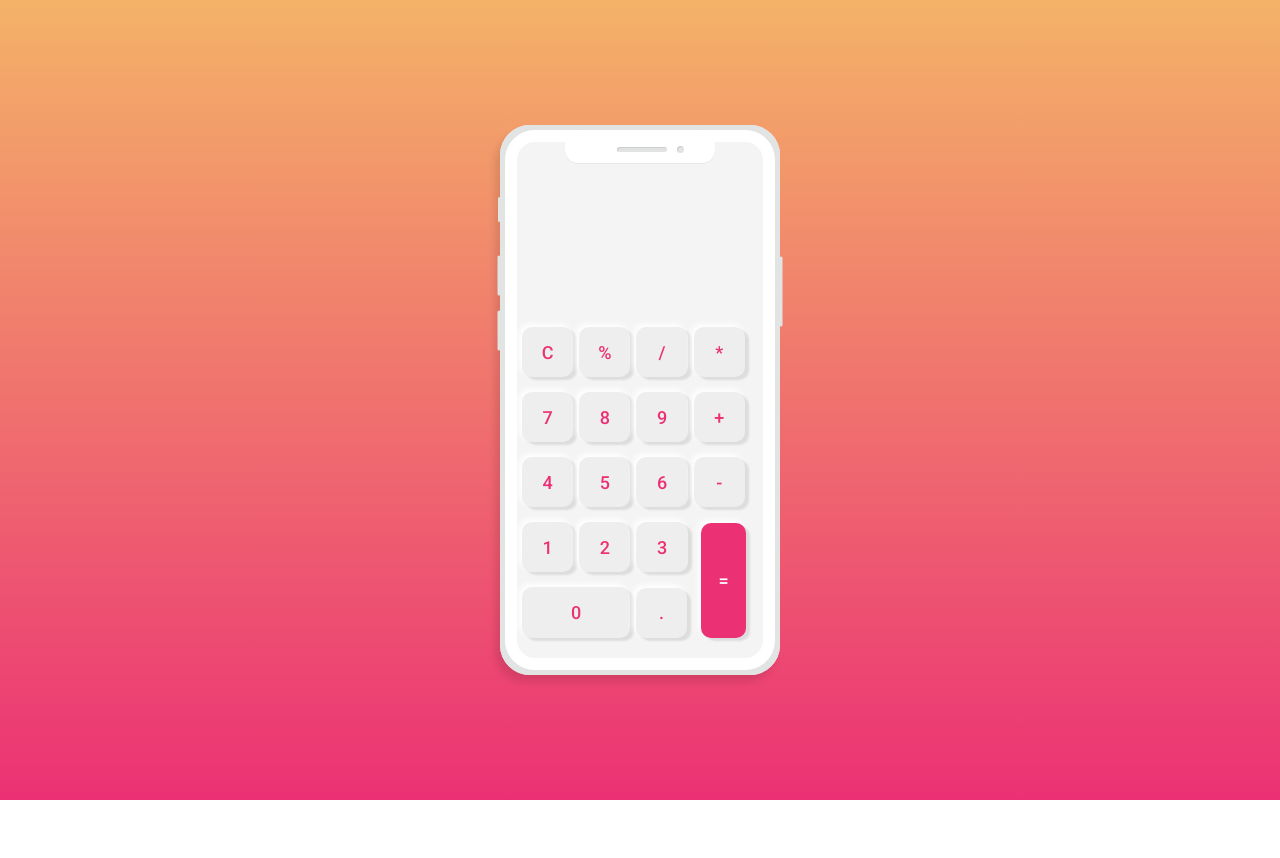
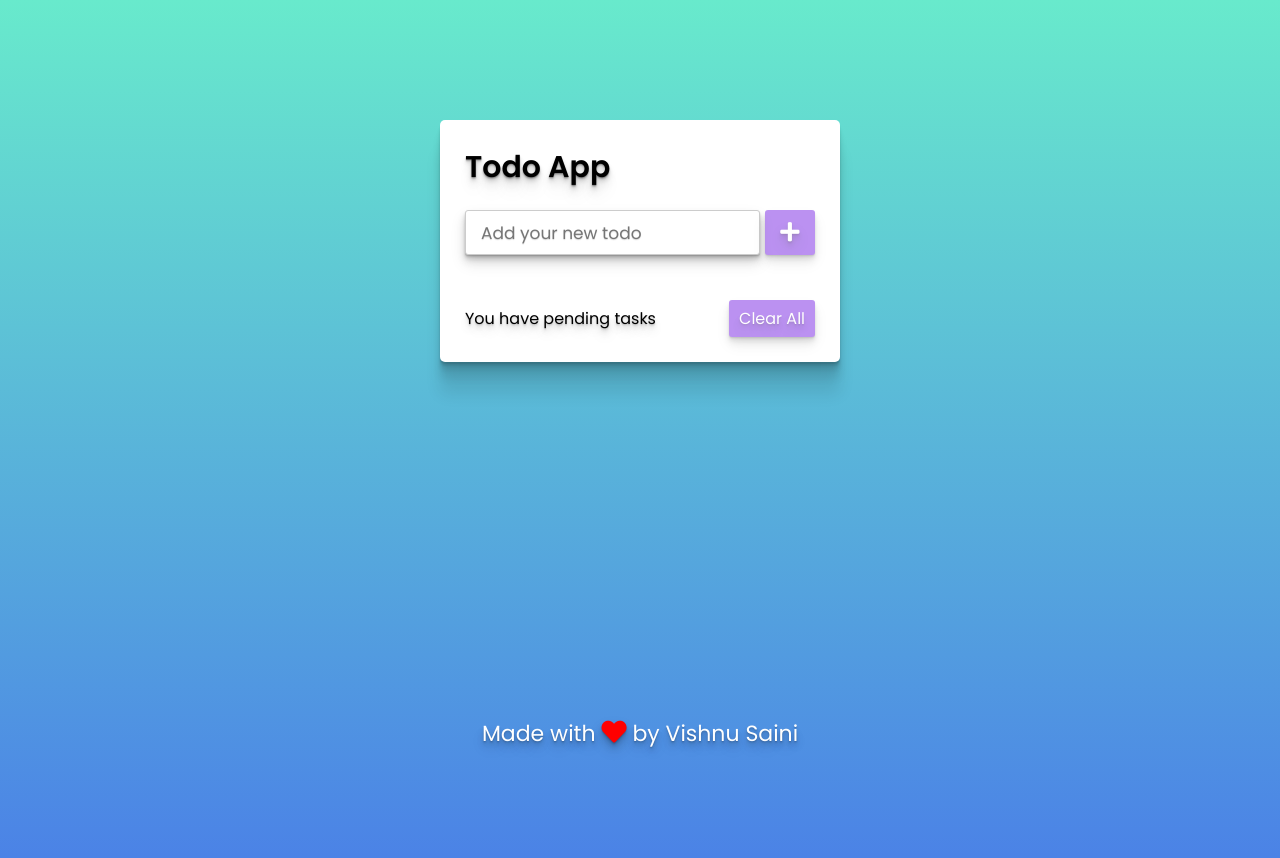
Before and after one commit to VishnuSaini07/Calculator-App, a plain HTML site: page index.html in a window 1280 px wide. Before the commit the page ends 800 px from the top, so only its background shows below. Drawn offline with Linux system fonts and the light colour scheme.

Commit message:
Add files via upload

```diff
--- a/index.html
+++ b/index.html
@@ -4,55 +4,32 @@
   <meta charset="UTF-8">
   <meta http-equiv="X-UA-Compatible" content="IE=edge">
   <meta name="viewport" content="width=device-width, initial-scale=1.0">
-  <title>Calculator App | Neomorphism UI Design</title>
+  <title>Todo App</title>
   <link rel="stylesheet" href="style.css">
+  <link rel="stylesheet" href="https://use.fontawesome.com/releases/v5.15.2/css/all.css" integrity="sha384-vSIIfh2YWi9wW0r9iZe7RJPrKwp6bG+s9QZMoITbCckVJqGCCRhc+ccxNcdpHuYu" crossorigin="anonymous">
 </head>
 <body>
-
-  <div class="phone">
-    <div class="layer1">
-      <div class="button"></div>
-      <div class="volume-button-plus"></div>
-      <div class="volume-button-minus"></div>
-      <div class="power-button"></div>
+  <div class="wrapper">
+    <header>Todo App</header>
+    <div class="inputField">
+      <input type="text" placeholder="Add your new todo">
+      <button><i class="fas fa-plus"></i></button>
     </div>
-    <div class="layer2">
-      <div class="line1"></div>
-      <div class="container">
-        <form action="#" name="forms">
-          <input type="text" name="answer">
-          <div class="buttons">
-            <input type="button" value="C" onclick="forms.answer.value = ''">
-            <input type="button" value="%" onclick="forms.answer.value += '%'">
-            <input type="button" value="/" onclick="forms.answer.value += '/'">
-            <input type="button" value="*" onclick="forms.answer.value += '*'">
-          </div>
-          <div class="buttons">
-            <input type="button" value="7" onclick="forms.answer.value += '7'">
-            <input type="button" value="8" onclick="forms.answer.value += '8'">
-            <input type="button" value="9" onclick="forms.answer.value += '9'">
-            <input type="button" value="+" onclick="forms.answer.value += '+'">
-          </div>
-          <div class="buttons">
-            <input type="button" value="4" onclick="forms.answer.value += '4'">
-            <input type="button" value="5" onclick="forms.answer.value += '5'">
-            <input type="button" value="6" onclick="forms.answer.value += '6'">
-            <input type="button" value="-" onclick="forms.answer.value += '-'">
-          </div>
-          <div class="buttons">
-            <input type="button" value="1" onclick="forms.answer.value += '1'">
-            <input type="button" value="2" onclick="forms.answer.value += '2'">
-            <input type="button" value="3" onclick="forms.answer.value += '3'">
-          </div>
-          <div class="buttons">
-            <input type="button" value="0" class="zero" onclick="forms.answer.value += '0'">
-            <input type="button" value="." onclick="forms.answer.value += '.'">
-            <input type="button" value="=" class="total"  onclick="forms.answer.value = eval(forms.answer.value)">
-          </div>
-        </form>
-      </div>
+    <ul class="todoList">
+      <!-- <li>Buy a new gaming laptop <span><i class="fas fa-trash"></i></span></li>
+      <li>Complete a previous task <span><i class="fas fa-trash"></i></span></li>
+      <li>Create a video for youtube <span><i class="fas fa-trash"></i></span></li>
+      <li>Create a new portfolio site <span><i class="fas fa-trash"></i></span></li> -->
+    </ul>
+    <div class="footer">
+      <span>You have <span class="pendingNumb"></span> pending tasks</span>
+      <button>Clear All</button>
     </div>
   </div>
 
+  <p>Made with <i class="fas fa-heart"></i> by Vishnu Saini</p>
+
+  <script src="script.js"></script>
+
 </body>
 </html>
--- a/style.css
+++ b/style.css
@@ -1,187 +1,198 @@
-@import url('https://fonts.googleapis.com/css2?family=Roboto:wght@400;500;700;900&display=swap');
+@import url('https://fonts.googleapis.com/css2?family=Poppins:wght@300;400;500;600;700;800;900&display=swap');
 
 * {
   margin: 0;
   padding: 0;
   box-sizing: border-box;
-  font-family: 'Roboto', sans-serif;
+  font-family: 'Poppins', sans-serif;
 }
 
 body {
-  background: linear-gradient(rgba(244,178,104,255), rgba(235,49,116,255));
   height: 100vh;
+  width: 100%;
+  background: linear-gradient(to bottom, #68EACC 0%, #497BE8 100%);
+  overflow: hidden;
 }
 
-.phone {
-  width: 280px;
-  height: 550px;
-  background: #f5f4f4;
-  position: relative;
-  top: 50%;
-  left: 50%;
-  transform: translate(-50%, -50%);
-  border-radius: 30px;
-  box-shadow: -5px 7px 7px rgba(0, 0, 0, 0.1);
-  z-index: 100;
+.wrapper {
+  margin: 120px auto;
+  max-width: 400px;
+  width: 100%;
+  background: #fff;
+  border-radius: 5px;
+  padding: 25px;
+  box-shadow: 0 2px 1px rgba(0,0,0,0.09),
+  0 4px 2px rgba(0,0,0,0.09),
+  0 8px 4px rgba(0,0,0,0.09),
+  0 16px 8px rgba(0,0,0,0.09),
+  0 32px 16px rgba(0,0,0,0.09);
 }
 
-
-.layer1 {
-  width: 280px;
-  height: 550px;
-  border: 7px solid #E2E4E3;
-  border-radius: 30px;
+.wrapper header {
+  font-size: 30px;
+  font-weight: 600;
+  text-shadow: 0 1px 1px rgba(0,0,0,0.25),
+  0 2px 2px rgba(0,0,0,0.20),
+  0 4px 4px rgba(0,0,0,0.15),
+  0 8px 8px rgba(0,0,0,0.10),
+  0 16px 16px rgba(0,0,0,0.05);
 }
 
-.layer2 {
-  position: absolute;
-  top: 5px;
-  left: 5px;
-  width: 270px;
-  height: 540px;
-  border: 12px solid #fff;
-  border-radius: 30px;
+.wrapper .inputField {
+  display: flex;
+  height: 45px;
+  width: 100%;
+  margin: 20px 0;
 }
 
-.layer2::before{
-  content: '';
-  width: 150px;
-  height: 30px;
+.inputField input {
+  outline: none;
+  width: 100%;
+  height: 100%;
+  border: 1px solid #ccc;
+  font-size: 17px;
+  border-radius: 3px;
+  padding-left: 15px;
+  box-shadow: 0 1px 1px rgba(0,0,0,0.11),
+  0 2px 2px rgba(0,0,0,0.11),
+  0 4px 4px rgba(0,0,0,0.11),
+  0 6px 8px rgba(0,0,0,0.11),
+  0 8px 16px rgba(0,0,0,0.11);
+  text-shadow: 0 1px 1px rgba(0,0,0,0.15);
+}
+
+.inputField button {
+  width: 60px;
+  height: 100%;
+  border: none;
+  outline: none;
+  background: #8E49E8;
+  color: #fff;
+  font-size: 22px;
+  cursor: pointer;
+  border-radius: 3px;
+  margin-left: 5px;
+  opacity: 0.6;
+  pointer-events: none;
+  box-shadow: 0 1px 1px rgba(0,0,0,0.11),
+  0 2px 2px rgba(0,0,0,0.11),
+  0 4px 4px rgba(0,0,0,0.11),
+  0 6px 8px rgba(0,0,0,0.11),
+  0 8px 16px rgba(0,0,0,0.11);
+  text-shadow: 0 1px 1px rgba(0,0,0,0.11),
+  0 2px 2px rgba(0,0,0,0.11),
+  0 4px 4px rgba(0,0,0,0.11),
+  0 6px 8px rgba(0,0,0,0.11),
+  0 8px 16px rgba(0,0,0,0.11);
+}
+
+.inputField button.active {
+  opacity: 1;
+  pointer-events: auto;
+}
+
+.wrapper .todoList {
+  max-height: 250px;
+  overflow-y: auto;
+}
+
+.todoList li {
+  list-style: none;
+  height: 45px;
+  line-height: 45px;
   position: relative;
-  top: -9px;
+  background: #f2f2f2;
+  border-radius: 3px;
+  margin-bottom: 8px;
+  padding: 0 15px;
+  cursor: default;
+  overflow: hidden;
+  text-shadow: 0 1px 1px rgba(0,0,0,0.11),
+  0 2px 2px rgba(0,0,0,0.11),
+  0 4px 4px rgba(0,0,0,0.11),
+  0 6px 8px rgba(0,0,0,0.11),
+  0 8px 16px rgba(0,0,0,0.11);
+  box-shadow: inset 0 1px 1px rgba(0,0,0,0.11);
+}
+
+.todoList li span {
+  position: absolute;
+  right: -45px;
+  color: #fff;
+  width: 45px;
+  text-align: center;
+  background: #e74c3c;
+  border-radius: 0 3px 3px 0;
+  cursor: pointer;
+  transition: all 0.3s ease;
+  box-shadow: 0 1px 1px rgba(0,0,0,0.11),
+  0 2px 2px rgba(0,0,0,0.11),
+  0 4px 4px rgba(0,0,0,0.11),
+  0 6px 8px rgba(0,0,0,0.11),
+  0 8px 16px rgba(0,0,0,0.11);
+}
+
+.todoList li:hover span {
+  right: 0px;
+}
+
+.wrapper .footer {
+  display: flex;
+  width: 100%;
+  align-items: center;
+  margin-top: 25px;
+  justify-content: space-between;
+  text-shadow: 0 1px 1px rgba(0,0,0,0.11),
+  0 2px 2px rgba(0,0,0,0.11),
+  0 4px 4px rgba(0,0,0,0.11),
+  0 6px 8px rgba(0,0,0,0.11),
+  0 8px 16px rgba(0,0,0,0.11);
+}
+
+.footer button {
+  border: none;
+  outline: none;
+  background: #8E49E8;
+  color: #fff;
+  font-size: 16px;
+  cursor: pointer;
+  border-radius: 3px;
+  padding: 6px 10px;
+  opacity: 0.6;
+  pointer-events: none;
+  box-shadow: 0 1px 1px rgba(0,0,0,0.11),
+  0 2px 2px rgba(0,0,0,0.11),
+  0 4px 4px rgba(0,0,0,0.11),
+  0 6px 8px rgba(0,0,0,0.11),
+  0 8px 16px rgba(0,0,0,0.11);
+  text-shadow: 0 1px 1px rgba(0,0,0,0.11),
+  0 2px 2px rgba(0,0,0,0.11),
+  0 4px 4px rgba(0,0,0,0.11),
+  0 6px 8px rgba(0,0,0,0.11),
+  0 8px 16px rgba(0,0,0,0.11);
+}
+
+.footer button.active {
+  opacity: 1;
+  pointer-events: auto;
+}
+
+p {
+  text-align: center;
+  font-size: 22px;
+  color: #fff;
+  position: absolute;
+  bottom: 50px;
   left: 50%;
   transform: translateX(-50%);
-  display: block;
-  background: #fff;
-  border-radius: 13px;
-  box-shadow: 0px 0.5px 0.6px rgba(0, 0, 0, 0.1);
+  text-shadow: 0 1px 1px rgba(0,0,0,0.11),
+  0 2px 2px rgba(0,0,0,0.11),
+  0 4px 4px rgba(0,0,0,0.11),
+  0 6px 8px rgba(0,0,0,0.11),
+  0 8px 16px rgba(0,0,0,0.11);
 }
 
-.layer2 .line1 {
-  width: 50px;
-  height: 5px;
-  background: #E2E4E3;
-  position: absolute;
-  top: 5px;
-  left: 100px;
-  border-radius: 5px;
-  box-shadow: inset 1px 1px 1px rgba(0, 0, 0, 0.1);
+p i {
+  color: red;
+  font-size: 25px;
 }
-
-.layer2 .line1::after {
-  content: '';
-  width: 7px;
-  height: 7px;
-  display: inline;
-  position: absolute;
-  background: #E2E4E3;
-  top: -1px;
-  left: 60px;
-  border-radius: 50%;
-  box-shadow: inset 1px 1px 1px rgba(0, 0, 0, 0.1);
-}
-
-.button {
-  width: 25px;
-  height: 3px;
-  background: #E2E4E3;
-  position: absolute;
-  left: -4.75%;
-  top: 15%;
-  border-radius: 7px;
-  transform: rotate(90deg);
-}
-
-.volume-button-plus {
-  width: 40px;
-  height: 3px;
-  background: #E2E4E3;
-  position: absolute;
-  left: -7.5%;
-  top: 27%;
-  border-radius: 7px;
-  transform: rotate(90deg);
-}
-
-.volume-button-minus {
-  width: 40px;
-  height: 3px;
-  background: #E2E4E3;
-  position: absolute;
-  left: -7.5%;
-  top: 37%;
-  border-radius: 7px;
-  transform: rotate(90deg);
-}
-
-.power-button {
-  width: 70px;
-  height: 3px;
-  background: #E2E4E3;
-  position: absolute;
-  right: -13%;
-  top: 30%;
-  border-radius: 7px;
-  transform: rotate(90deg);
-}
-
-.container {
-  width: 235px;
-  padding: 5px;
-  margin-top: 35px;
-  background: #f5f4f4;
-}
-
-.container input[type="text"] {
-  width: 100%;
-  height: 100px;
-  margin: 0 3px;
-  outline: none;
-  border: none;
-  color: rgba(235,49,116,255);
-  text-align: right;
-  font-size: 40px;
-  font-weight: 800;
-  padding-right: 10px;
-  background: #f5f4f4;
-}
-
-.container input[type="button"] {
-  height: 50px;
-  width: 50px;
-  color: #fff;
-  width: calc(100% / 4 - 5px);
-  background: #eeeeee;
-  border-radius: 10px;
-  margin-top: 15px;
-  margin-right: 2px;
-  outline: none;
-  border: none;
-  color: rgba(235,49,116,255);
-  font-size: 18px;
-  font-weight: 500;
-  cursor: pointer;
-  box-shadow:  4px 3px 2px #dddddd,
-  -3px -3px 6px #ffffff;
-  transition: all 0.3s ease;
-}
-
-.container input.zero {
-  width: 108px;
-  height: 51px;
-}
-
-.container input.total {
-  position: absolute;
-  bottom: 20px;
-  height: 115px;
-  width: 45px;
-  right: 15px;
-  background: rgba(235,49,116,255);
-  color: #fff;
-}
-
-.container input[type="button"]:hover {
-  background: rgba(235,49,116,255);
-  color: #fff;
-}
```
